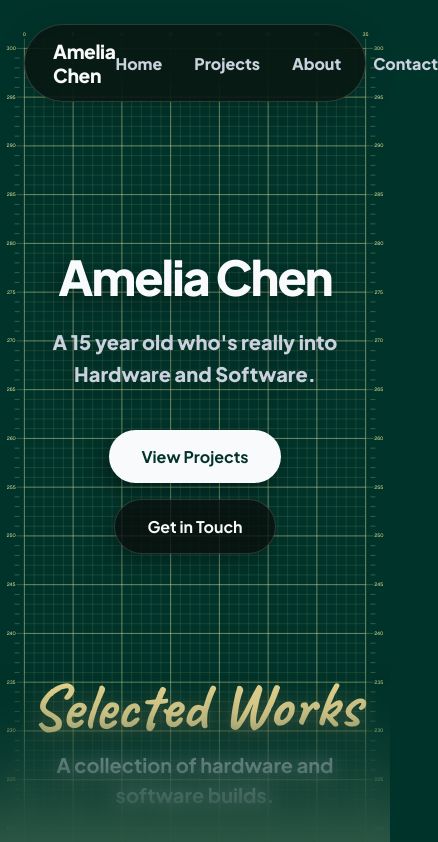
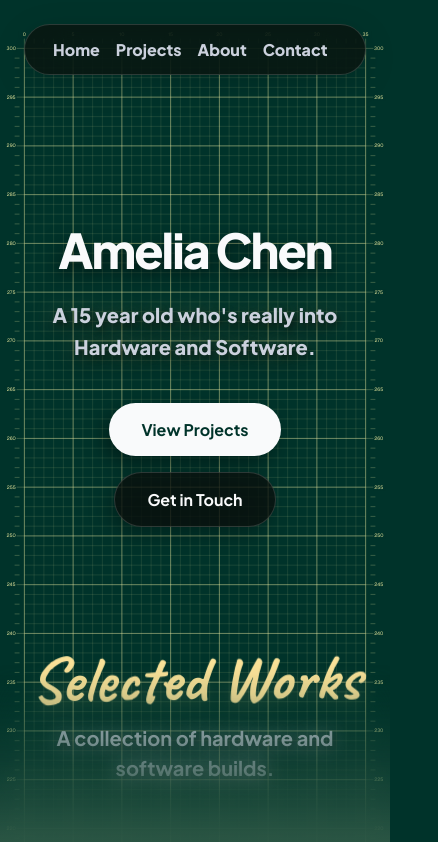
Before and after one commit to XinyiC222/Amelias_Website, a React (Vite) app: page / in a window 390 px wide. Shown: the top 842 px of the page, 438 px wide, since content can reach past the window. Built offline with nearby package versions, Linux system fonts and the light colour scheme.

Commit message:
added shadow to text

```diff
--- a/src/App.css
+++ b/src/App.css
@@ -46,6 +46,7 @@
   line-height: 1.05;
   letter-spacing: -0.04em;
   margin-bottom: 24px;
+  text-shadow: 2px 4px 8px rgba(0, 0, 0, 0.2);
 }
 
 .hero p {
@@ -55,6 +56,9 @@
   margin: 0 auto 40px;
   line-height: 1.6;
   font-weight: 800;
+  text-shadow:
+    2px 3px 6px rgba(0, 0, 0, 0.5),
+    0 0 20px rgba(249, 225, 152, 0.3);
 }
 
 .hero-buttons {
@@ -102,13 +106,15 @@
   text-align: center;
   margin-bottom: 60px;
   margin-top: 40px;
-  filter: drop-shadow(-6px 8px 10px rgba(0,0,0,0.35));
 }
 
 .section-header h1 {
   font-size: clamp(1rem, 6vw, 4,6rem);
   font-weight: 800;
   margin-bottom: 12px;
+  text-shadow:
+    2px 3px 6px rgba(0, 0, 0, 0.8),
+
 }
 
 .section-header p {
@@ -118,6 +124,9 @@
   margin: 0 auto 40px;
   line-height: 1.5;
   font-weight: 700;
+  text-shadow:
+    2px 3px 6px rgba(0, 0, 0, 0.5),
+    0 0 20px rgba(194, 193, 191, 0.3);
 }
 
 .projects-grid {
@@ -281,9 +290,6 @@ footer {
   display:block;
 }
 
-@media (max-width: 768px) {
-  .sticker { display: none; }   /* hide on phones */
-}
 
 .modal-overlay {
   position: fixed;
@@ -339,3 +345,28 @@ footer {
 .modal-close:hover {
   color: var(--text-primary);
 }
+
+@media (max-width: 1024px) {
+
+  .sticker {
+    width: 120px;
+  }
+  .sticker-right {
+    right: -50px;
+  }
+  .sticker-left {
+    left: -50px;
+  }
+}
+
+@media (max-width: 768px) {
+  .sticker { display: none; }
+
+  .nav-logo {
+    display: none;
+  }
+
+  .nav-links {
+    gap: 16px;
+  }
+}
```
